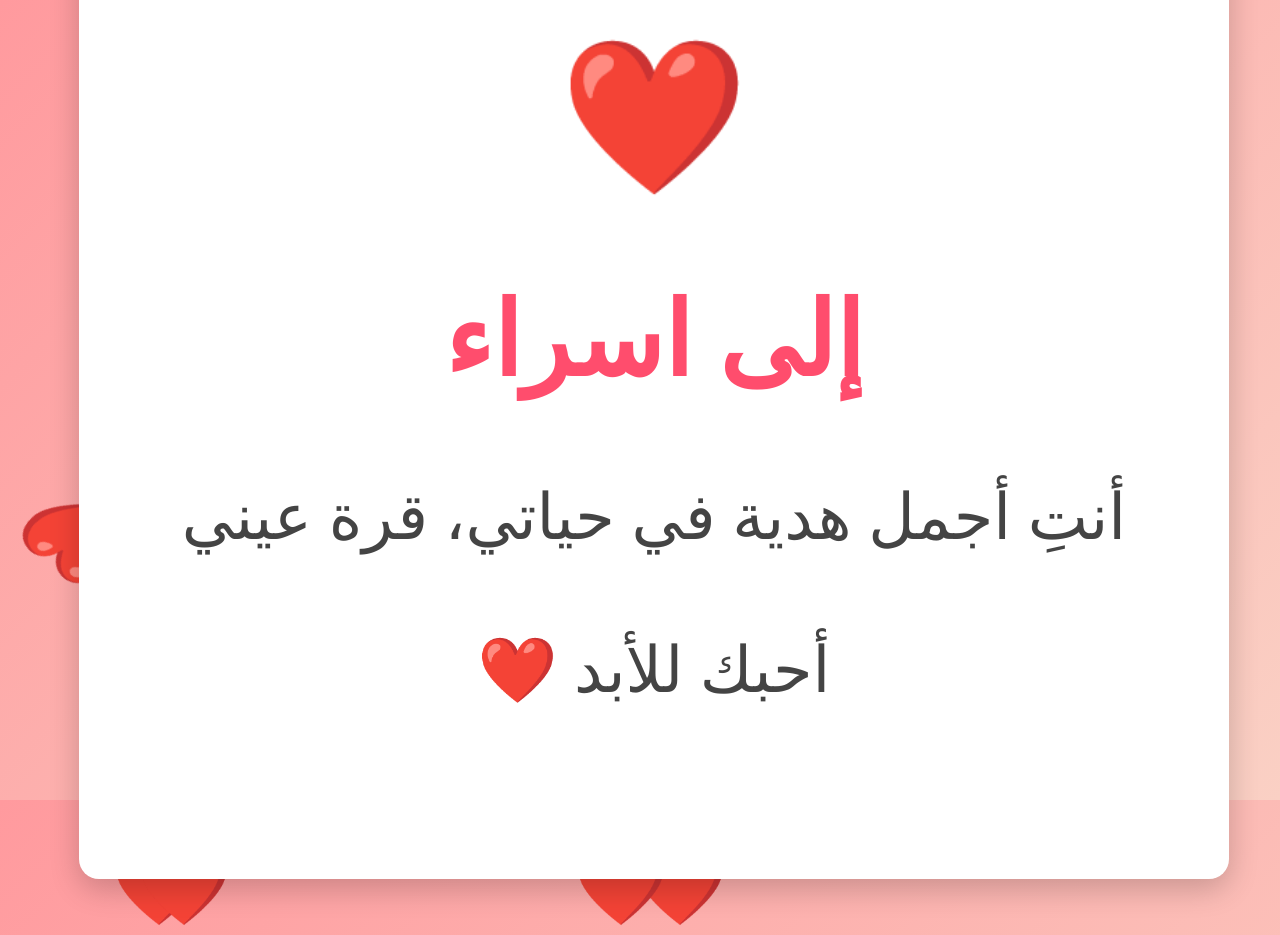
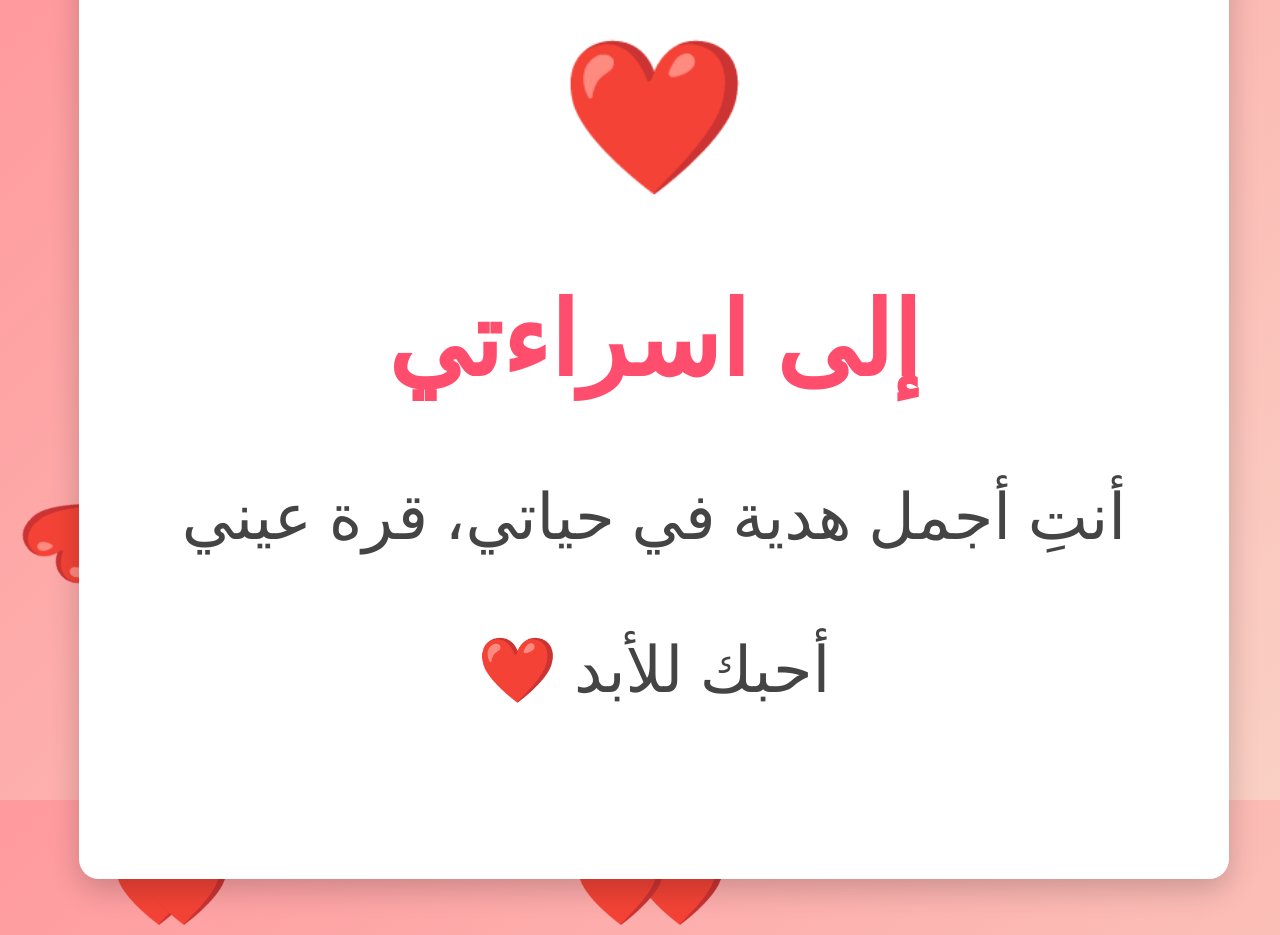
Before and after one commit to ahed0programer/ahed_cv, a plain HTML site: page love.html in a window 1280 px wide. Drawn offline with Linux system fonts and the light colour scheme.

Commit message:
Add files via upload

```diff
--- a/love.html
+++ b/love.html
@@ -72,7 +72,7 @@
 
     <div class="card">
         <div class="heart">❤️</div>
-        <h1>إلى اسراء</h1>
+        <h1>إلى اسراءتي</h1>
         <p>أنتِ أجمل هدية في حياتي، قرة عيني</p>
         <p>أحبك للأبد ❤️</p>
     </div>
```
